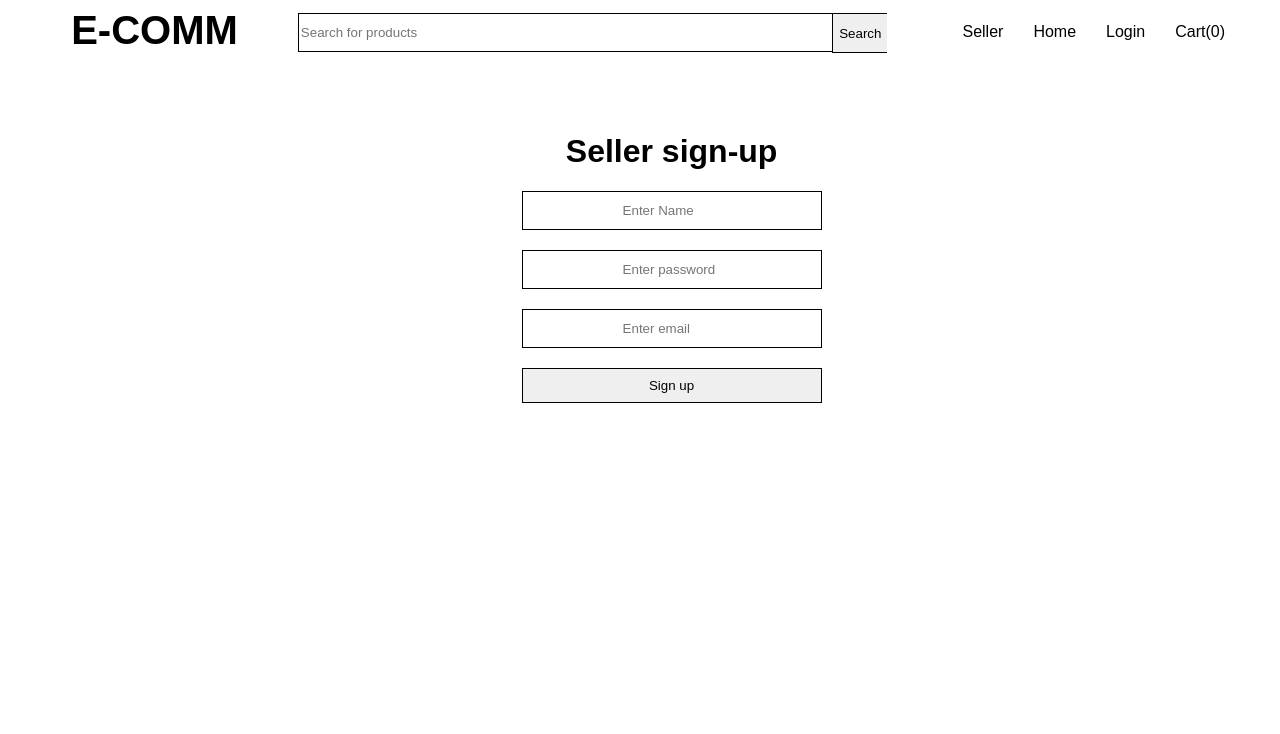
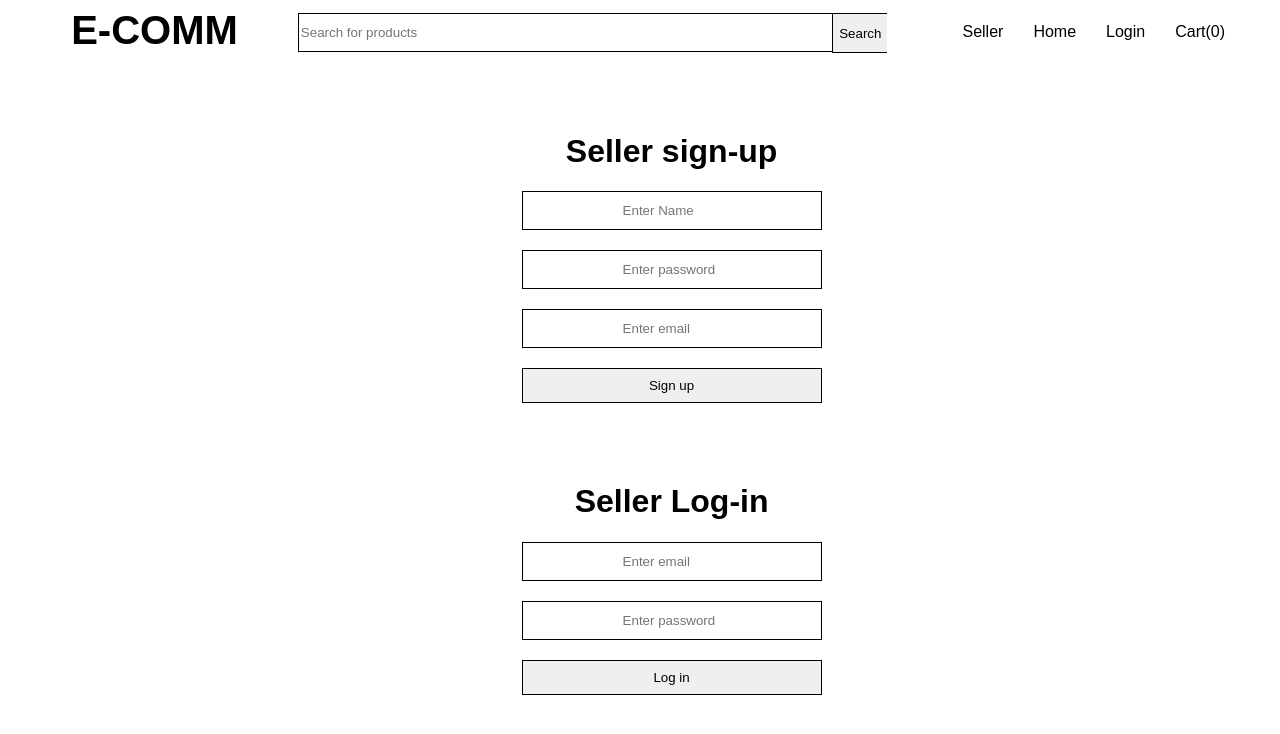
Before and after one commit to Jorgo55/Ecomerce-Store, an Angular app: page /seller-auth in a window 1280 px wide. Shown: the top 734 px of the page. Built offline with nearby package versions, Linux system fonts and the light colour scheme.

Commit message:
login form

```diff
--- a/src/app/components/seller-auth/seller-auth.component.html
+++ b/src/app/components/seller-auth/seller-auth.component.html
@@ -36,4 +36,37 @@
       <button class="form-button">Sign up</button>
     </form>
   </div>
+
+  <!-- Login -->
+
+  <div class="signup">
+    <h1>Seller Log-in</h1>
+    <!-- we create a local reference assign it to ngform to track the formand its input fields state to check if the form is valid or not
+    and by assigning ngform to the local reference sellersignup we have access to the form state and values in the components class -->
+    <form
+      #sellerSignUp="ngForm"
+      (ngSubmit)="signup(sellerSignUp.value)"
+      class="common-form"
+    >
+      <!-- on the ngsubmit we add () to indicate event binding which allows us to specify a method called when the event occurs on the html
+        and the ngsubmut is bound to the sellersingup and the .value is used ot pass the forms values into the method  -->
+      <input
+        class="form-input"
+        ngModel
+        name="email"
+        type="text"
+        placeholder="Enter email"
+      />
+
+      <input
+        class="form-input"
+        ngModel
+        name="pasword
+      "
+        type="password"
+        placeholder="Enter password"
+      />
+      <button class="form-button">Log in</button>
+    </form>
+  </div>
 </div>
```
